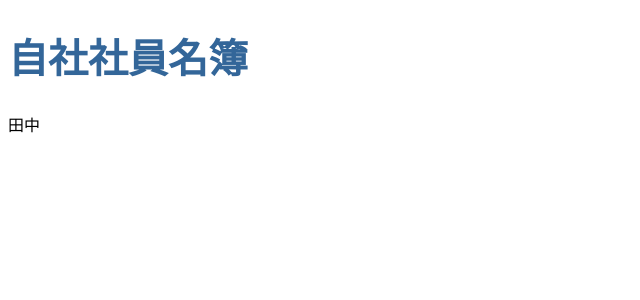
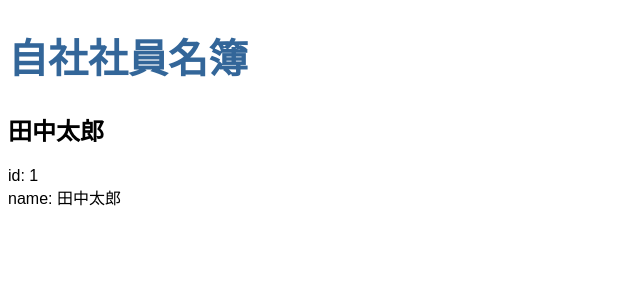
Before and after one commit to tak001/admin-app, an Angular app: page / in a window 1280 px wide. Shown: the top 300 px of the page, without its empty margins (0-640 px from the left). Built offline with nearby package versions, Linux system fonts and the light colour scheme.

Commit message:
feat:社員データの構造を定義する

```diff
--- /dev/null
+++ b/src/app/members.ts
@@ -0,0 +1,4 @@
+export interface Member {
+  id: number;
+  name: string;
+}
--- a/src/app/members/members.component.html
+++ b/src/app/members/members.component.html
@@ -1 +1,3 @@
-{{ member }}
+<h2>{{ member.name }}</h2>
+<div><span>id: </span>{{ member.id }}</div>
+<div><span>name: </span>{{ member.name }}</div>
--- a/src/app/members/members.component.ts
+++ b/src/app/members/members.component.ts
@@ -1,12 +1,12 @@
 import { Component, OnInit } from '@angular/core';
-
+import { Member } from '../members';
 @Component({
   selector: 'app-members',
   templateUrl: './members.component.html',
   styleUrls: ['./members.component.css'],
 })
 export class MembersComponent implements OnInit {
-  member = '田中';
+  member: Member = { id: 1, name: '田中太郎' };
 
   constructor() {}
 
```
